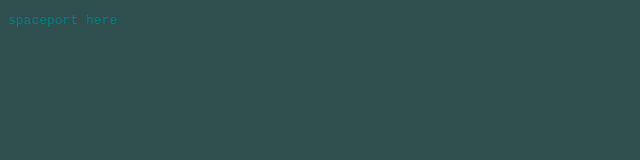
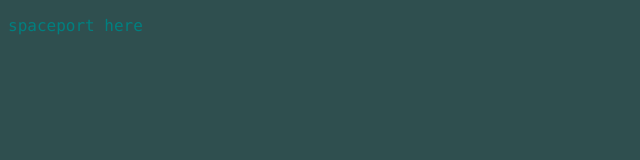
Before and after one commit to spaceport637/spaceport637.github.io, a plain HTML site: page index.html in a window 1280 px wide. Shown: the full height of the page, 0-640 px from the left. Drawn offline with Linux system fonts and the light colour scheme.

Commit message:
Updated fonts

```diff
--- a/spaceport.css
+++ b/spaceport.css
@@ -1,5 +1,5 @@
 body {
   background-color: DarkSlateGrey;
   color: Teal;
-  font-family: monospace;
+  font-family: "Consolas", Consolas, monospace;
 }
```
